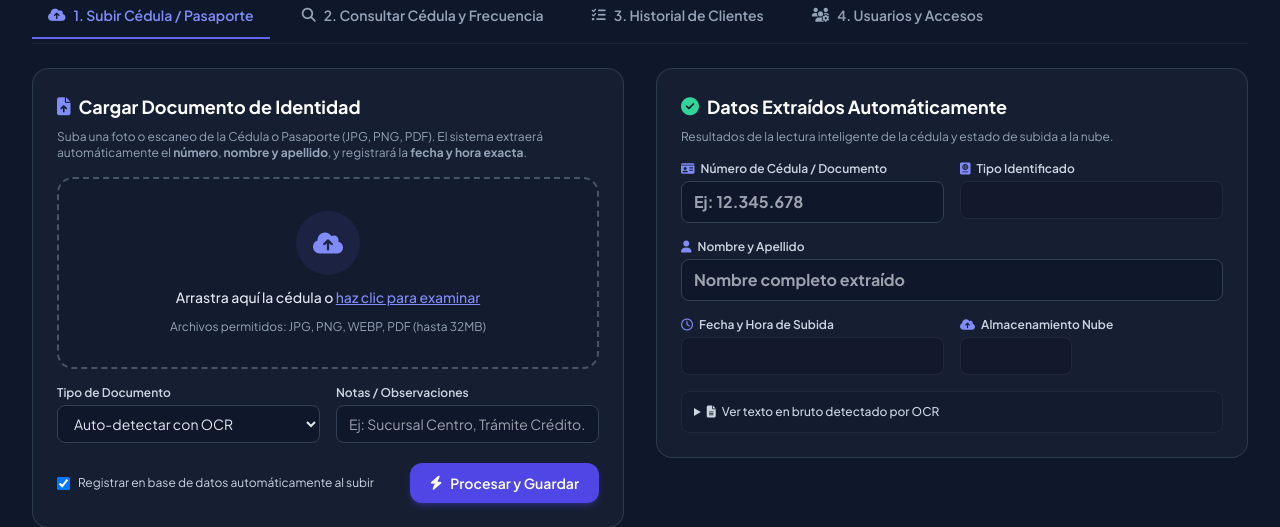
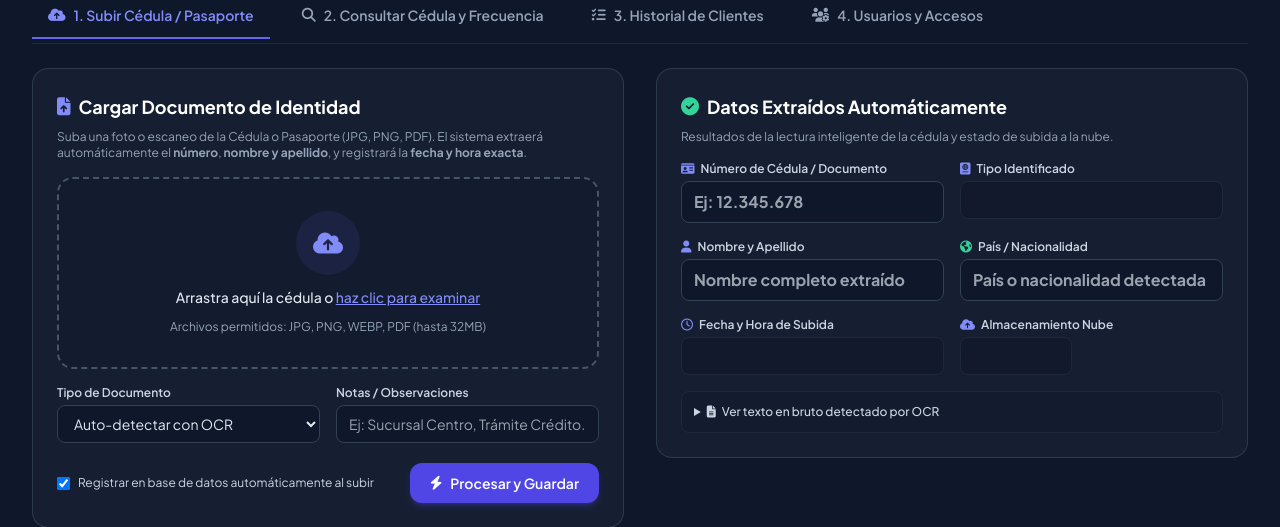
Before and after one commit to aleoficialonfi28-gif/kyc-clientes, a Flask app: page / in a window 1280 px wide. Shown: the part 234-761 px from the top of the page. Run offline with Flask 3, Linux system fonts and the light colour scheme; the visitor is signed in with stand-in values (Sample User, id 1); data that the repository does not hold is empty; some libraries are stand-ins or nearby versions.

Commit message:
Deploy KYC: templates/index.html

```diff
--- a/templates/index.html
+++ b/templates/index.html
@@ -269,11 +269,20 @@
                 </div>
               </div>
 
-              <div>
-                <label class="block text-xs font-semibold text-slate-300 mb-1">
-                  <i class="fa-solid fa-user text-indigo-400 mr-1"></i> Nombre y Apellido
-                </label>
-                <input type="text" id="res-nombre" placeholder="Nombre completo extraído" class="w-full bg-slate-900 border border-slate-700 rounded-lg px-3 py-2 text-base font-bold text-white focus:outline-none focus:border-indigo-500">
+              <div class="grid grid-cols-1 sm:grid-cols-2 gap-4">
+                <div>
+                  <label class="block text-xs font-semibold text-slate-300 mb-1">
+                    <i class="fa-solid fa-user text-indigo-400 mr-1"></i> Nombre y Apellido
+                  </label>
+                  <input type="text" id="res-nombre" placeholder="Nombre completo extraído" class="w-full bg-slate-900 border border-slate-700 rounded-lg px-3 py-2 text-base font-bold text-white focus:outline-none focus:border-indigo-500">
+                </div>
+
+                <div>
+                  <label class="block text-xs font-semibold text-slate-300 mb-1">
+                    <i class="fa-solid fa-earth-americas text-emerald-400 mr-1"></i> País / Nacionalidad
+                  </label>
+                  <input type="text" id="res-pais" placeholder="País o nacionalidad detectada" class="w-full bg-slate-900 border border-slate-700 rounded-lg px-3 py-2 text-base font-bold text-emerald-300 focus:outline-none focus:border-indigo-500">
+                </div>
               </div>
 
               <div class="grid grid-cols-1 sm:grid-cols-2 gap-4">
@@ -398,6 +407,7 @@
                     <th class="pb-3 font-semibold">Fecha y Hora</th>
                     <th class="pb-3 font-semibold">Tipo Documento</th>
                     <th class="pb-3 font-semibold">Nombre Registrado</th>
+                    <th class="pb-3 font-semibold">País</th>
                     <th class="pb-3 font-semibold">Subido Por</th>
                     <th class="pb-3 font-semibold">Nube</th>
                     <th class="pb-3 font-semibold text-right">Documento</th>
@@ -452,6 +462,7 @@
                 <th class="pb-3 font-semibold">ID</th>
                 <th class="pb-3 font-semibold">Cédula / Documento</th>
                 <th class="pb-3 font-semibold">Nombre y Apellido</th>
+                <th class="pb-3 font-semibold">País</th>
                 <th class="pb-3 font-semibold">Tipo</th>
                 <th class="pb-3 font-semibold">Fecha y Hora de Subida</th>
                 <th class="pb-3 font-semibold">Registrado Por</th>
@@ -461,7 +472,7 @@
             </thead>
             <tbody id="all-records-tbody" class="divide-y divide-slate-800 font-normal">
               <tr>
-                <td colspan="8" class="text-center py-8 text-slate-500">Cargando registros...</td>
+                <td colspan="9" class="text-center py-8 text-slate-500">Cargando registros...</td>
               </tr>
             </tbody>
           </table>
```
